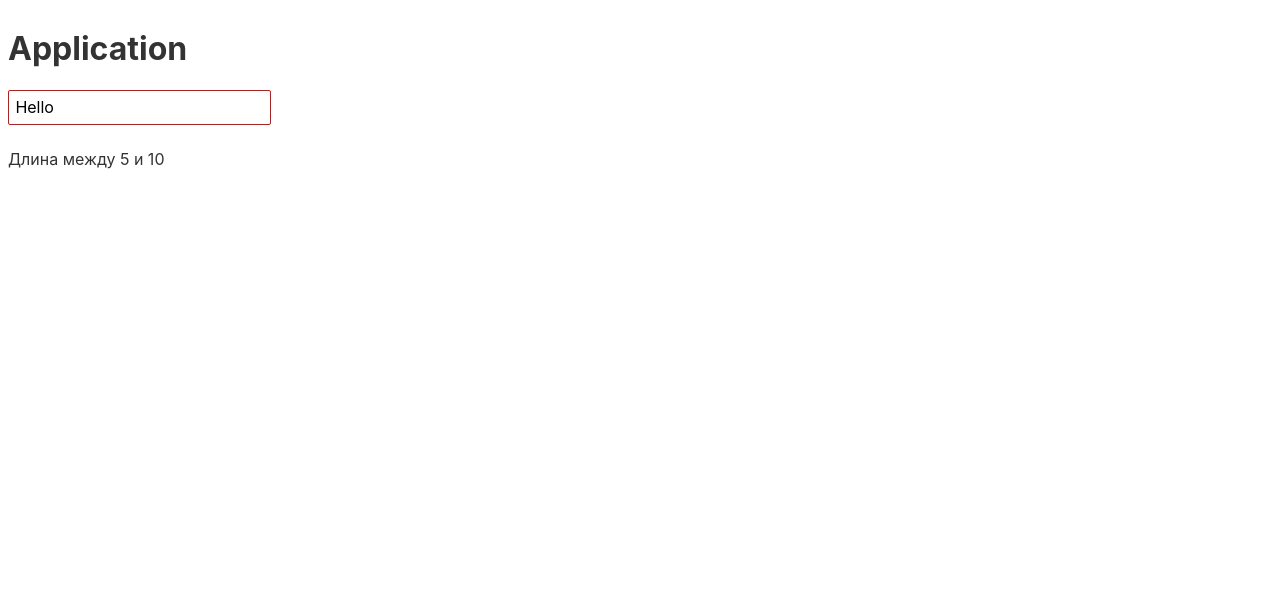
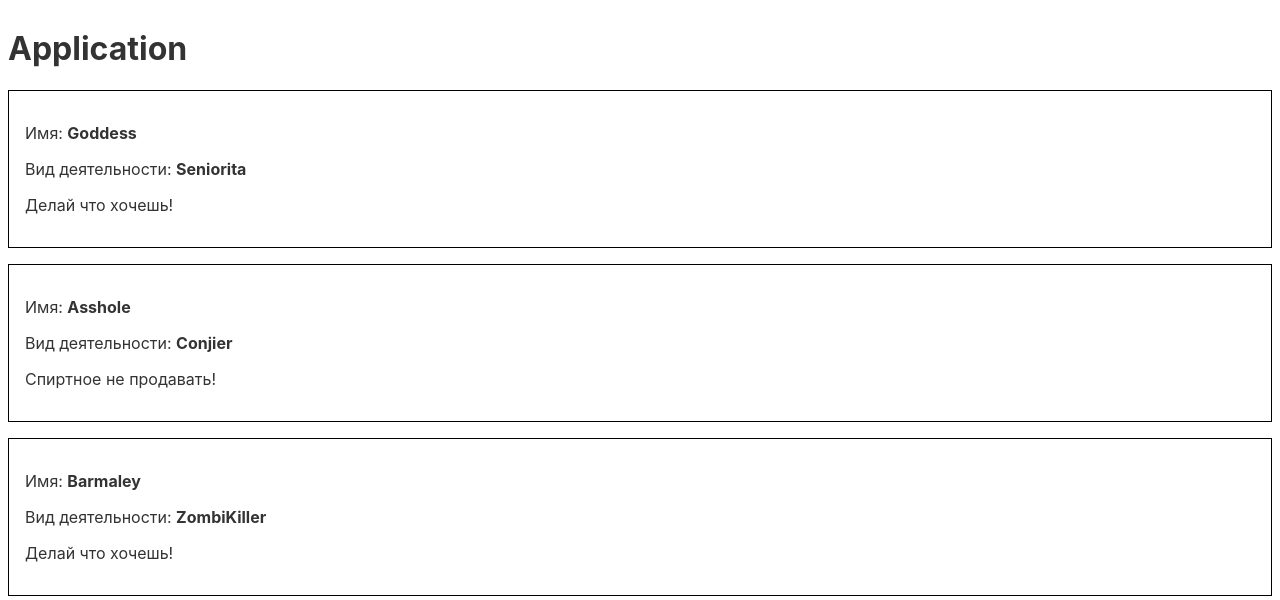
Before and after one commit to upwork-donkey-ltd/min-svelte, a Svelte app: page / in a window 1280 px wide. Shown: the top 600 px of the page. Built offline with nearby package versions, Linux system fonts and the light colour scheme.

Commit message:
create component

```diff
--- a/src/App.svelte
+++ b/src/App.svelte
@@ -1,31 +1,20 @@
 <script>
-  let value = "Hello"
+  import Person from './Person.svelte';
+  const people = [
+    {id: 1, name: "Goddess", age: 100, job: "Seniorita"},
+    {id: 2, name: "Asshole", age: 15, job: "Conjier"}
+  ]
 
-  $: error = !isValid(value)
-  function isValid(v){
-    return v.length > 5 && v.length <10
-  }
+  let name="Barmaley"
+  let age = 20
+  let jobTitle = "ZombiKiller"
 </script>
 
 <h1>Application</h1>
-<input type="text" bind:value={value} class:red={error} class:green={!error}/>
 
-{#if value.length < 5}
-  <p>Длина меньше 5 символов</p>
-{:else if value.length > 10}
-  <p>Длина больше 10 символов</p>
-{:else}
-  <p>Длина между 5 и 10</p>
-{/if}
+<Person name={people[0].name} age={people[0].age} job={people[0].job} />
+<Person {...people[1]} />
+<Person {name} {age} job={jobTitle} />
 
 <style>
-  input {
-    outline: none;
-  }
-  .red {
-    border-color: red;
-  }
-  .green {
-    border-color: green;
-  }
 </style>
--- /dev/null
+++ b/src/Person.svelte
@@ -0,0 +1,24 @@
+<script>
+  export let name = "Undefied Name"
+  export let age = "Undefined Age"
+  export let job = "Undefined Job"
+</script>
+
+<div>
+  <p>Имя: <b>{name}</b></p>
+  <p>Вид деятельности: <b>{job}</b></p>
+
+  {#if age < 18}
+    <p>Спиртное не продавать!</p>
+  {:else}
+    <p>Делай что хочешь!</p>
+  {/if}
+</div>
+
+<style>
+  div {
+    border: 1px solid black;
+    padding: 1rem;
+    margin-bottom: 1rem;
+  }
+</style>
```
